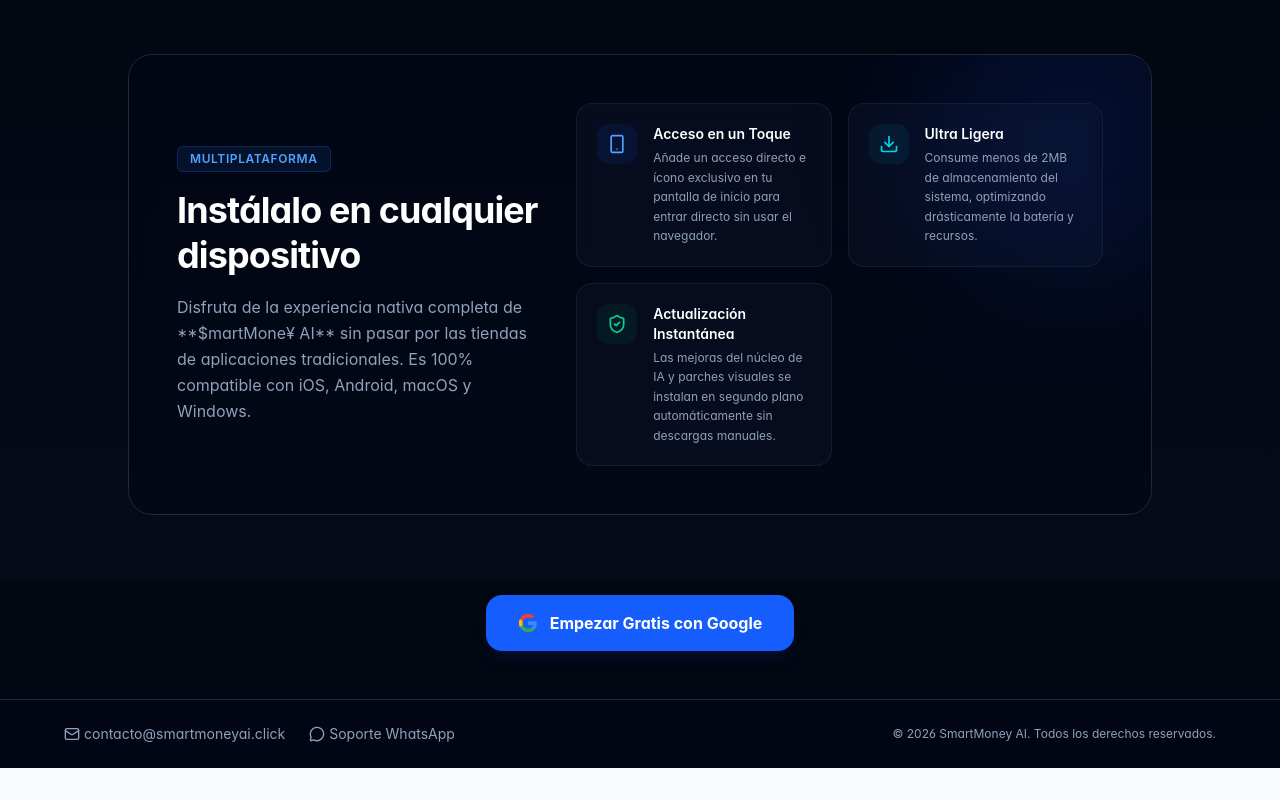
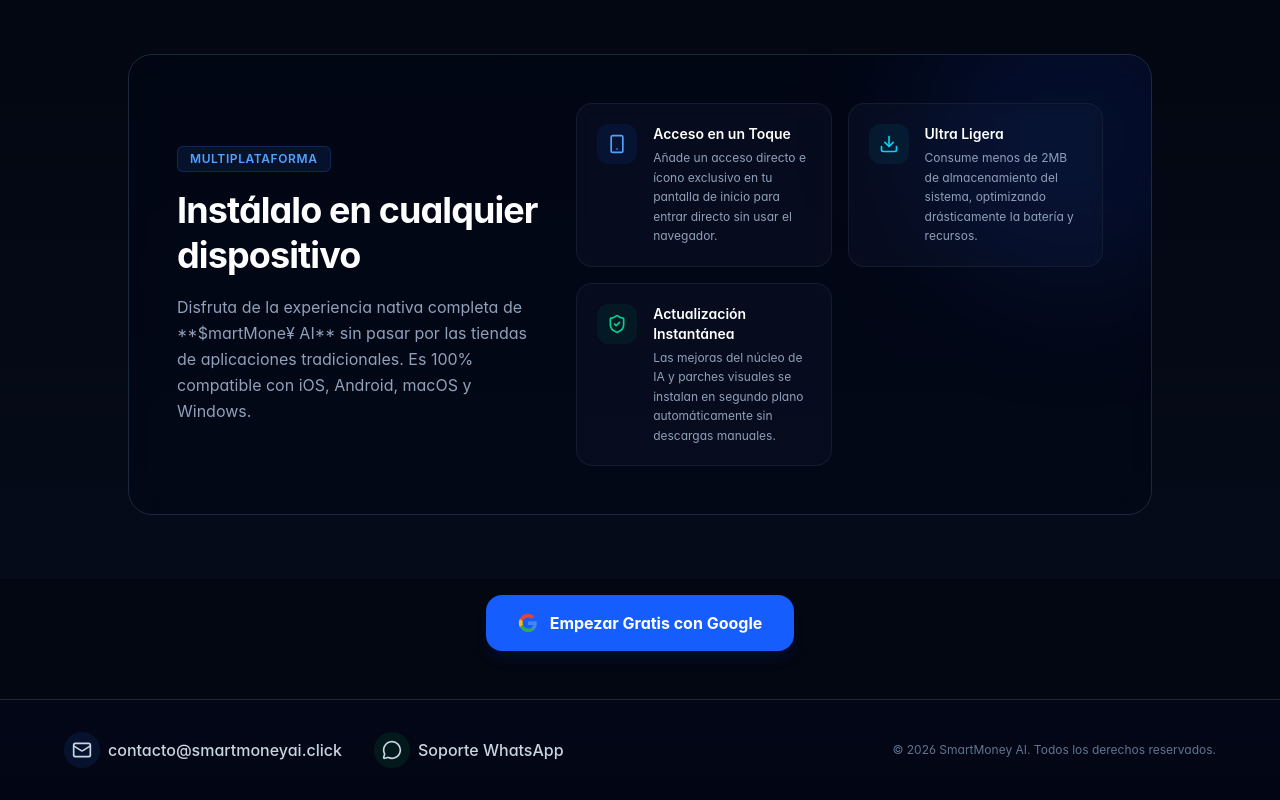
Before and after one commit to royer94/SmartMoney, a React (Vite) app: page / in a window 1280 px wide. Shown: the part 3969-4769 px from the top of the page. Before the commit the page ends 4737 px from the top, so only its background shows below. Built offline with nearby package versions, Linux system fonts and the light colour scheme; no server answers.

Commit message:
Update LandingPage.tsx

```diff
--- a/src/components/LandingPage.tsx
+++ b/src/components/LandingPage.tsx
@@ -387,31 +387,37 @@ export function LandingPage({ onLogin }: LandingPageProps) {
         </motion.button>
       </div>
 
-      {/* FOOTER CON CORREO Y WHATSAPP */}
-      <footer className="border-t border-slate-800 bg-slate-950/40 py-6 px-4">
-        <div className="max-w-6xl mx-auto flex flex-col md:flex-row justify-between items-center gap-4 text-sm text-slate-400">
-          <div className="flex gap-6">
-            {/* Correo electrónico */}
+      {/* FOOTER CON CORREO Y WHATSAPP (MEJORADO) */}
+<footer className="border-t border-slate-800 bg-gradient-to-b from-slate-950/80 to-slate-950/40 py-8 px-4">
+  <div className="max-w-6xl mx-auto">
+    <div className="flex flex-col md:flex-row justify-between items-center gap-6">
+      <div className="flex gap-8">
+        {/* Enlace de correo */}
         <a
           href="mailto:contacto@smartmoneyai.click"
-              className="hover:text-blue-400 transition-colors flex items-center gap-1"
+          className="group flex items-center gap-2 text-slate-300 hover:text-blue-400 transition-all duration-300"
         >
-              <Mail className="w-4 h-4" />
-              contacto@smartmoneyai.click
+          <div className="p-2 rounded-full bg-blue-500/10 group-hover:bg-blue-500/20 transition-colors">
+            <Mail className="w-5 h-5" />
+          </div>
+          <span className="font-medium">contacto@smartmoneyai.click</span>
         </a>
 
-            {/* Botón de WhatsApp con mensaje predeterminado */}
+        {/* Enlace de WhatsApp */}
         <a
-              href="https://wa.me/5733209131046?text=Hola%2C%20somos%20SmartMoney%20AI%2C%20tu%20gestor%20de%20finanzas%20impusado%20por%20IA.%20%C2%BFC%C3%B3mo%20podemos%20ayudarte%3F"
+          href="https://wa.me/573209131046?text=Hola%2C%20somos%20SmartMoney%20AI%2C%20tu%20gestor%20de%20finanzas%20impulsado%20por%20IA.%20%C2%BFC%C3%B3mo%20podemos%20ayudarte%3F"
           target="_blank"
           rel="noopener noreferrer"
-              className="hover:text-green-400 transition-colors flex items-center gap-1"
+          className="group flex items-center gap-2 text-slate-300 hover:text-green-400 transition-all duration-300"
         >
-              <MessageCircle className="w-4 h-4" />
-              Soporte WhatsApp
+          <div className="p-2 rounded-full bg-green-500/10 group-hover:bg-green-500/20 transition-colors">
+            <MessageCircle className="w-5 h-5" />
+          </div>
+          <span className="font-medium">Soporte WhatsApp</span>
         </a>
       </div>
-          <p className="text-xs">&copy; {new Date().getFullYear()} SmartMoney AI. Todos los derechos reservados.</p>
+      <p className="text-xs text-slate-500">&copy; {new Date().getFullYear()} SmartMoney AI. Todos los derechos reservados.</p>
+    </div>
   </div>
 </footer>
 
```
Lines whose indentation alone changed are shown as unchanged.
